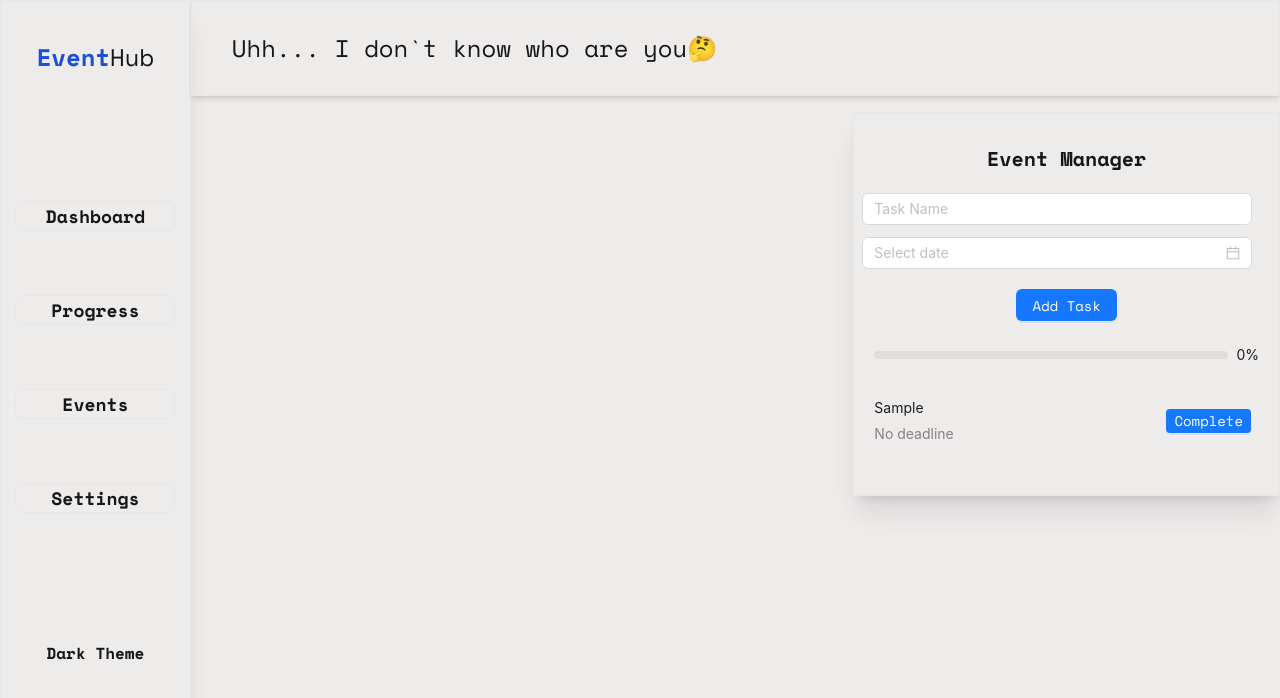
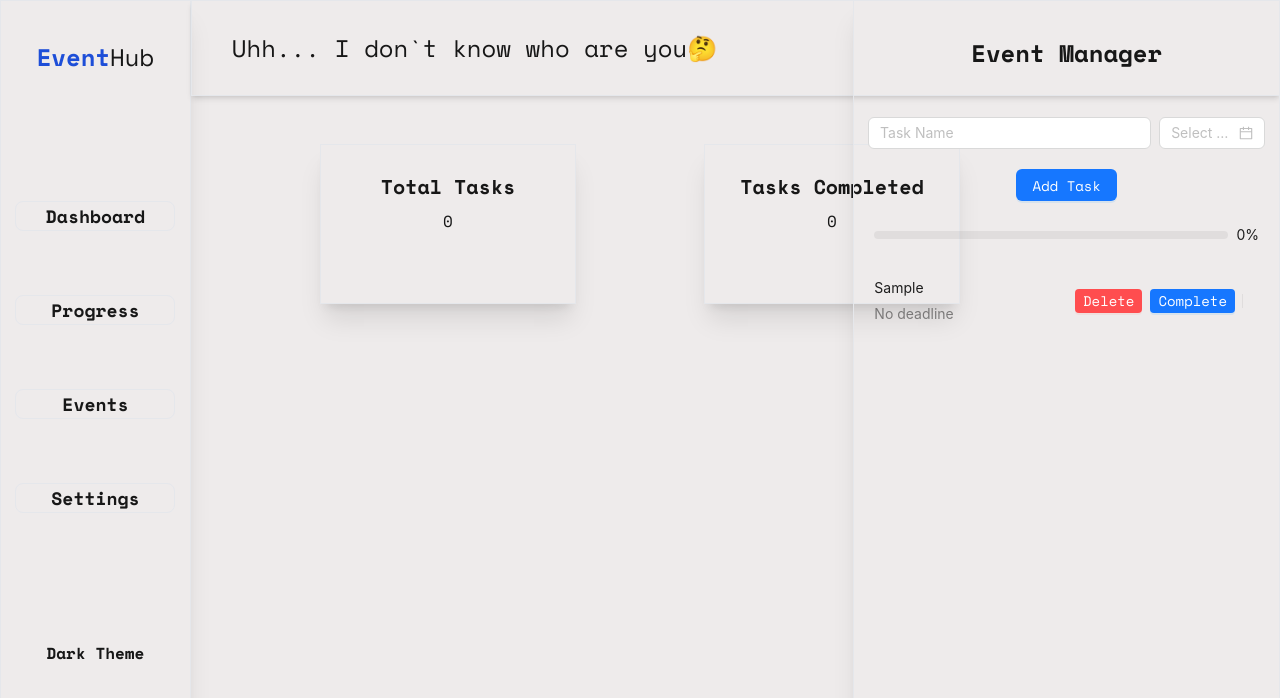
Before and after one commit to NazarKhl/EventManager, a Next.js app in the folder event-manager/: page / in a window 1280 px wide. Both pictures are taken after typing "Sample", "Sample" into the empty fields and a click on the button "Add Task". Shown: the top 698 px of the page. Built offline with nearby package versions, Linux system fonts and the light colour scheme.

Commit message:
Logic changes and add statistic data

```diff
--- a/event-manager/app/Dashboard/OverallProgres.tsx
+++ b/event-manager/app/Dashboard/OverallProgres.tsx
@@ -13,8 +13,9 @@ type Task = {
 export default function TaskManager() {
   const [tasks, setTasks] = useState<Task[]>([]);
   const [newTaskName, setNewTaskName] = useState<string>("");
-  const [newTaskDate, setNewTaskDate] = useState<string | undefined>(undefined);
+  const [newTaskDate, setNewTaskDate] = useState<string | undefined>();
   const [messageApi, contextHolder] = message.useMessage();
+  // const []
 
   useEffect(() => {
     const storedTasks = localStorage.getItem("tasks");
@@ -54,29 +55,43 @@ export default function TaskManager() {
     messageApi.success("Task completed!");
   };
 
+  const handleDeleteTask = (id: number) => {
+    setTasks((prevTasks) => prevTasks.filter((task) => task.id !== id));
+    messageApi.success("Task deleted");
+  };
+
+  const handleUncompleteTask = (id: number) => {
+    setTasks((prevTasks) =>
+      prevTasks.map((task) =>
+        task.id === id ? { ...task, isCompleted: false } : task
+      )
+    );
+    messageApi.success("Task Uncompleted!");
+  };
+
   const completedTasks = tasks.filter((task) => task.isCompleted).length;
   const progress =
-    tasks.length > 0
-      ? Math.round((completedTasks / tasks.length) * 100)
-      : 100;
+    tasks.length > 0 ? Math.round((completedTasks / tasks.length) * 100) : 100;
 
   return (
     <>
       {contextHolder}
-      <div className="absolute right-0 top-28 w-1/3 border shadow-xl h-96 overflow-auto">
-        <p className="font-bold flex justify-center mt-8 text-xl">
+      <div className="absolute right-0 z-10 w-1/3 border shadow-xl h-full overflow-auto">
+        <p className="font-bold flex justify-center mt-9 text-2xl">
           Event Manager
         </p>
-        <div className="flex justify-center mt-5 space-x-2 flex-col">
+        <div className="flex justify-center mt-12 space-x-2">
           <Input
             placeholder="Task Name"
             value={newTaskName}
-            onChange={(e:React.ChangeEvent<HTMLInputElement>) => setNewTaskName(e.target.value)}
-            className="ml-2 w-11/12"
+            onChange={(e: React.ChangeEvent<HTMLInputElement>) =>
+              setNewTaskName(e.target.value)
+            }
+            className="w-2/3"
           />
           <DatePicker
             onChange={(date, dateString) => setNewTaskDate(dateString)}
-            className="mt-3 w-11/12 "
+            className=" w-1/4 "
           />
         </div>
         <div className="flex justify-center mt-5">
@@ -96,13 +111,28 @@ export default function TaskManager() {
               <List.Item
                 actions={[
                   !task.isCompleted && (
+                    <>
                       <Button
                         type="primary"
                         size="small"
+                        className="-ml-10"
                         onClick={() => handleCompleteTask(task.id)}
                       >
                         Complete
                       </Button>
+                    </>
+                  ),
+                  task.isCompleted && (
+                    <>
+                      <Button
+                        className="-ml-14"
+                        type="primary"
+                        size="small"
+                        onClick={() => handleUncompleteTask(task.id)}
+                      >
+                        Uncomplete
+                      </Button>
+                    </>
                   ),
                 ]}
               >
@@ -120,6 +150,15 @@ export default function TaskManager() {
                   }
                   description={task.date ? `Due: ${task.date}` : "No deadline"}
                 />
+                <Button
+                  className="ml-1"
+                  type="primary"
+                  size="small"
+                  danger
+                  onClick={() => handleDeleteTask(task.id)}
+                >
+                  Delete
+                </Button>
               </List.Item>
             )}
           />
--- /dev/null
+++ b/event-manager/app/Dashboard/StatisticData.tsx
@@ -0,0 +1,31 @@
+"use client";
+
+import { useEffect, useState } from "react";
+
+export default function StatisticData() {
+  const [totalTasks, setTotalTasks] = useState<number>(0); // Стан для загальних задач
+  const [tasksCompleted, setTasksCompleted] = useState<number>(0); // Стан для виконаних задач
+
+  useEffect(() => {
+    // Отримуємо дані з localStorage
+    const total = localStorage.getItem("progress");
+    const completed = localStorage.getItem("completedTasks");
+
+    // Перевіряємо і перетворюємо значення
+    setTotalTasks(total ? parseInt(total, 10) : 0);
+    setTasksCompleted(completed ? parseInt(completed, 10) : 0);
+  }, []);
+
+  return (
+    <>
+      <div className="absolute left-80 top-36 w-1/5 border shadow-xl h-1/5">
+        <p className="flex justify-center mt-7 text-xl font-bold">Total Tasks</p>
+        <p className="flex justify-center mt-2">{totalTasks}</p>
+      </div>
+      <div className="absolute right-80 top-36 w-1/5 border shadow-xl h-1/5">
+        <p className="flex justify-center mt-7 text-xl font-bold">Tasks Completed</p>
+        <p className="flex justify-center mt-2">{tasksCompleted}</p>
+      </div>
+    </>
+  );
+}
--- a/event-manager/app/globals.css
+++ b/event-manager/app/globals.css
@@ -16,3 +16,7 @@ body {
 .ant-btn {
   font-family: "Space Mono", serif !important;
 }
+
+::-webkit-scrollbar{
+  width: 10px;
+}
--- a/event-manager/app/page.tsx
+++ b/event-manager/app/page.tsx
@@ -1,5 +1,6 @@
 import OverallProgres from "./Dashboard/OverallProgres";
 import Sidebar from "./Dashboard/Sidebar";
+import StatisticData from "./Dashboard/StatisticData";
 import TopPanel from "./Dashboard/TopPanel";
 export default function Home() {
   return (
@@ -7,6 +8,7 @@ export default function Home() {
       <Sidebar/>
       <TopPanel/>
       <OverallProgres/>
+      <StatisticData/>
     </div>
   );
 }
```
Lines whose indentation alone changed are shown as unchanged.
